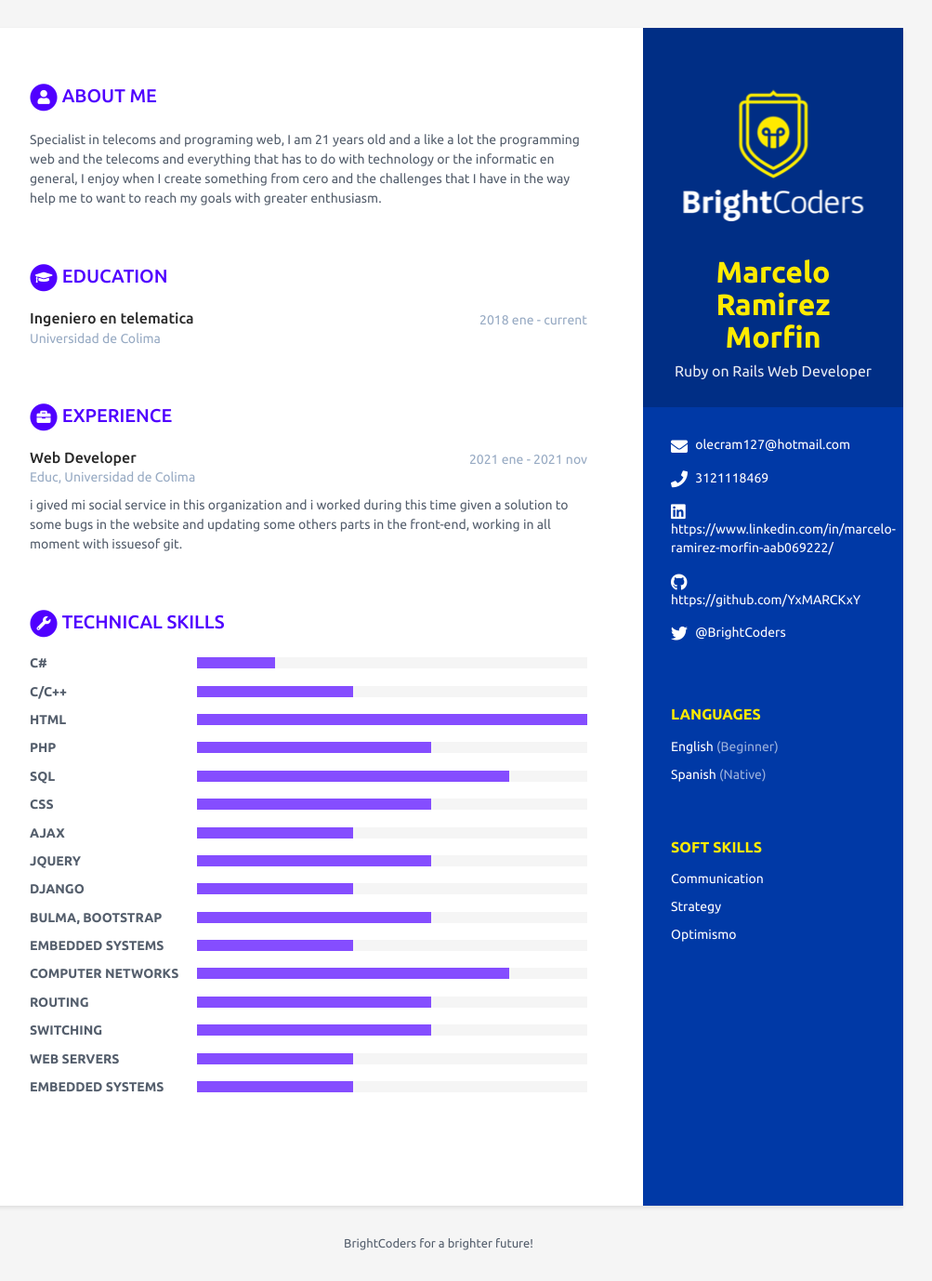
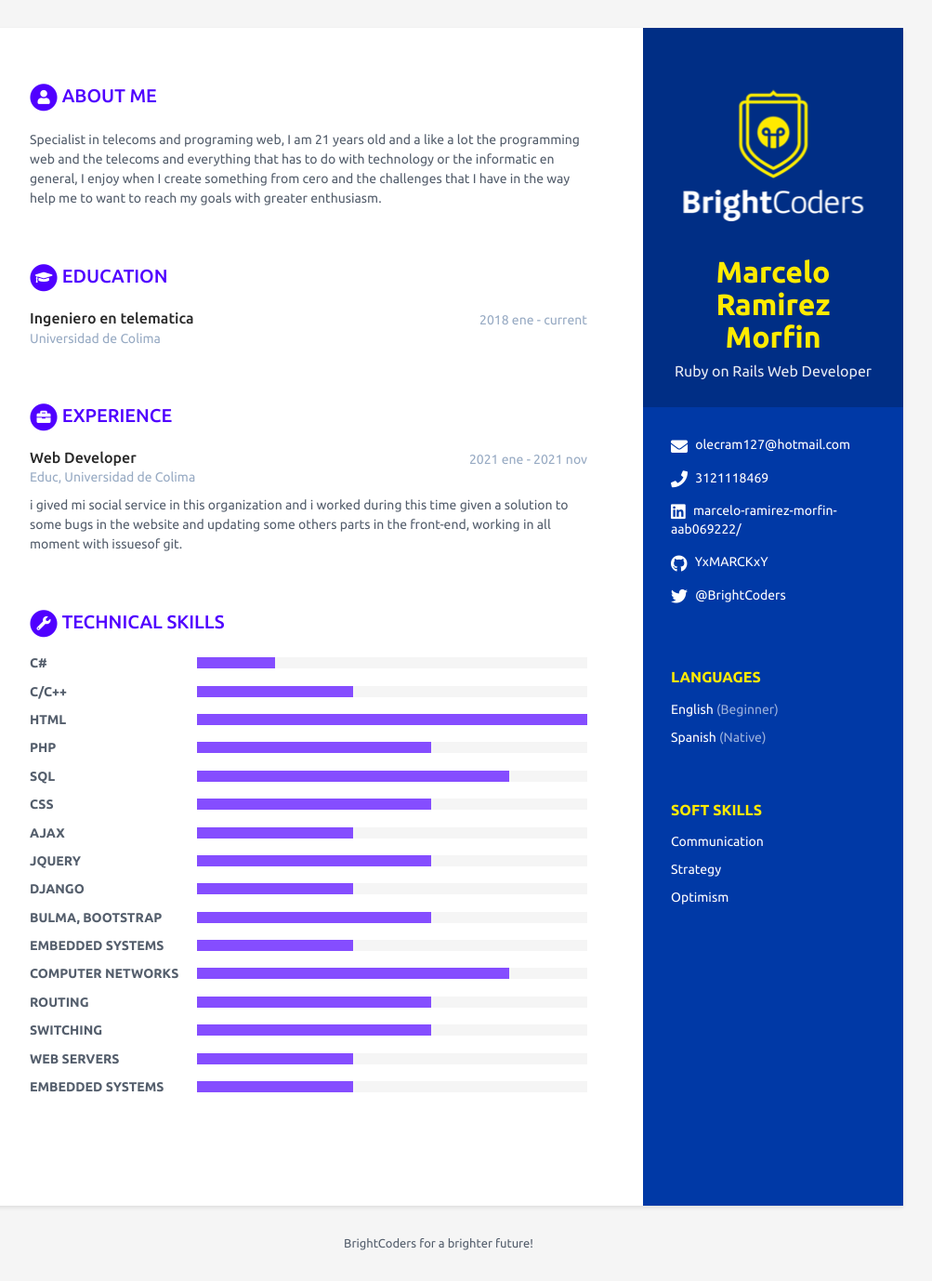
Before and after one commit to BC-MAY-21-ROR/kata-03-scorecard-YxMARCKxY, a Jekyll site: the page built from index.html, in a window 1280 px wide. Shown: the whole page at 93% size, without its empty margins (168-1171 px from the left). Built offline with Jekyll 4.4.1, drawn with Linux system fonts in a browser that asks for light colours; part of the change alters nothing that is shown.

Commit message:
I finished of updated the information about me in this score card

```diff
--- a/_data/data.yml
+++ b/_data/data.yml
@@ -15,8 +15,8 @@ sidebar:
   email: olecram127@hotmail.com
   phone: 3121118469
   website: # No agregar http://
-  linkedin: https://www.linkedin.com/in/marcelo-ramirez-morfin-aab069222/
-  github: https://github.com/YxMARCKxY
+  linkedin: marcelo-ramirez-morfin-aab069222/
+  github: YxMARCKxY
   gitlab:
   bitbucket:
   twitter: '@BrightCoders'
@@ -43,7 +43,7 @@ sidebar:
     - item: Strategy
       link: # dejar en blanco
 
-    - item: Optimismo
+    - item: Optimism
       link: # dejar en blanco
 
 # Registra aquí un resumen de tu perfil
```
